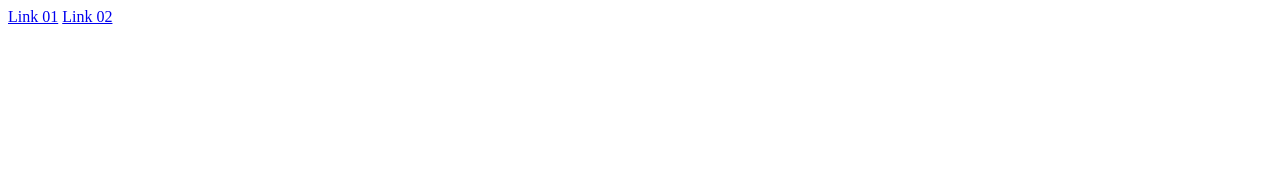
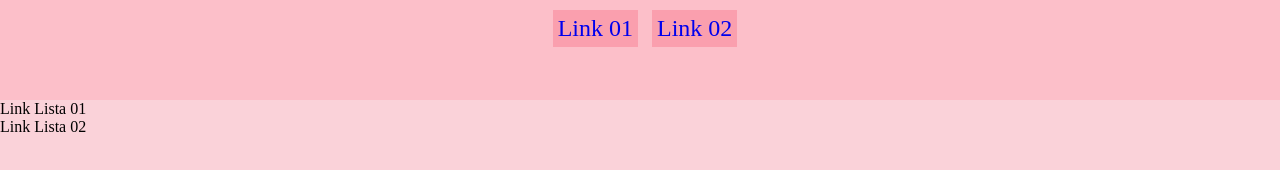
Before and after one commit to julia-beatris/display, a website: page index.html in a window 1280 px wide. Drawn offline with Linux system fonts and the light colour scheme.

Commit message:
add: estilos css para o meu header

```diff
--- a/index.html
+++ b/index.html
@@ -8,13 +8,23 @@
 </head>
 
 <!-- Link para o CSS -->
+<link rel="stylesheet" href="style.css">
 
-<body>
+<body class="body-container">
     <!-- Elementos com display in-line -->
     <header class="header-container">
+        <!-- Elementos com display in-line (a) -->
         <a href="#"> Link 01</a>
         <a href="#"> Link 02</a>
     </header>
+    <section class="section-01">
+        <!-- Lista não ordenada -->
+        <ul>
+            <li>Link Lista 01</li>
+            <li>Link Lista 02</li>
+        </ul>
+    </section>
+
 </body>
 
 </html>
--- a/style.css
+++ b/style.css
@@ -1,15 +1,31 @@
 /* Reset padrão*/
 
-*{
+* {
     margin: 0;
     padding: 0;
     box-sizing: border-box;
 }
 
+.body-container {
+    background-color: rgb(250, 210, 217);
+}
 
-.header-container{
+.header-container {
     width: 100vw;
-    height: 200px;
+    height: 100px;
 
-    background-color: palevioletred;
+    background-color: rgb(252, 191, 201);
+    /* padding-top: 10px; */
+    text-align: center;
 }
+
+.header-container a {
+    display: inline-block;
+    background-color: rgb(250, 159, 174);
+    margin-left: 10px;
+    margin-top: 10px;
+    font-size: x-large;
+    text-decoration: none;
+    padding: 5px;
+
+}
```
